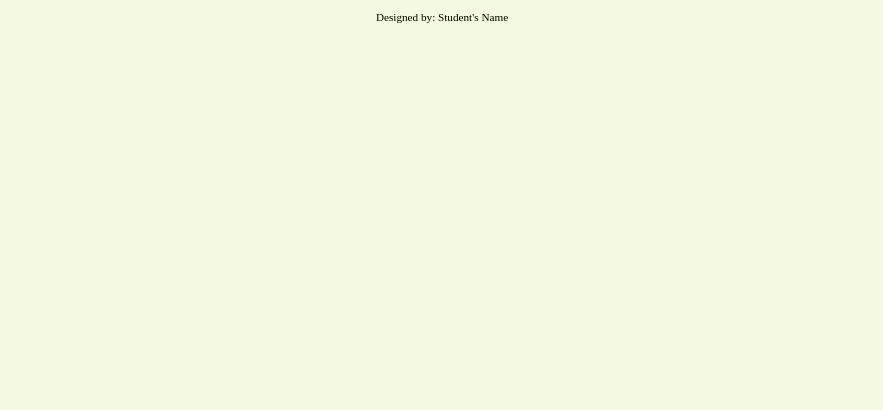
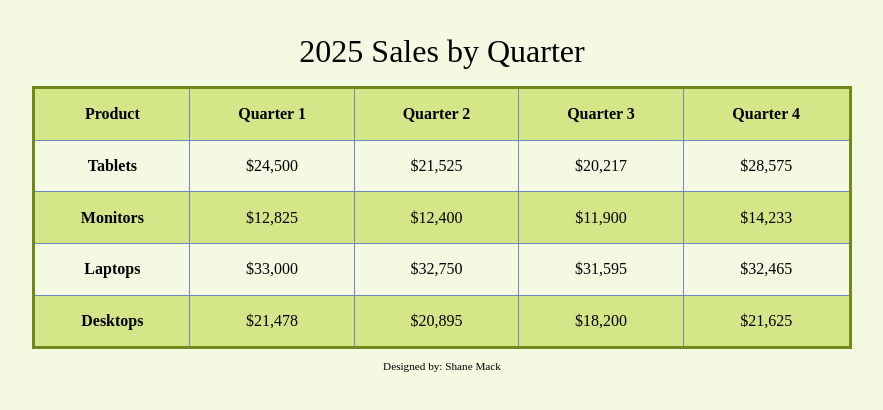
Before and after one commit to smack926/ch8-apply-extend-analyze, a plain HTML site: page analyze apply extend-3/apply/index.html in a window 1280 px wide. Shown: the whole page, without its empty margins (198-1081 px from the left). Drawn offline with Linux system fonts and the light colour scheme.

Commit message:
finished

```diff
--- a/analyze apply extend-3/apply/css/apply08.css
+++ b/analyze apply extend-3/apply/css/apply08.css
@@ -1,7 +1,7 @@
 /*
-Author:
-Date:
-File Name:
+Author: Shane Mack
+Date: 4/21/2024
+File Name: apply08.css
 */
 
 /* CSS Reset */
@@ -27,3 +27,42 @@ footer {
 	font-size: .70em;
 	text-align: center;
 }
+
+/* Style rule for the table element */
+table {
+    width: 80%;
+    margin: 0 auto;
+    border: 3px solid #71881b;
+    border-collapse: collapse; /* Collapse the borders */
+    padding: 2%; /* Set padding to 2% */
+}
+
+/* Style rule for table row */
+tr {
+    padding: 2%; /* Set padding to 2% */
+}
+
+/* Style rule for table header cells */
+th {
+    padding: 2%; /* Set padding to 2% */
+    border: 1px solid #7188bb; /* Set border */
+}
+
+/* Style rule for table data cells */
+td {
+    padding: 2%; /* Set padding to 2% */
+    border: 1px solid #7188bb; /* Set border */
+    text-align: center; /* Center-align text */
+}
+
+/* Style rule for the caption element */
+caption {
+    font-size: 2em; /* Set font size to 2em */
+    padding: 2%; /* Set padding to 2% */
+    margin-top: 2%; /* Set top margin to 2% */
+}
+
+/* Style rule for odd rows */
+tr:nth-child(odd) {
+    background-color: #d3e788; /* Set background color to #d3e788 */
+}
--- a/analyze apply extend-3/apply/index.html
+++ b/analyze apply extend-3/apply/index.html
@@ -1,5 +1,5 @@
 <!DOCTYPE html>
-<!-- Student's Name, Today's Date -->
+<!-- Shane Mack, 4/21/2024 -->
 <html lang="en">
 <head>
 	<title></title>
@@ -12,12 +12,55 @@
 
         <!-- Use the main area to add the main content of the webpage -->
 	   <main>
-
+           <table>
+               <caption>2025 Sales by Quarter</caption>
+               <!-- Row 1 -->
+               <tr><!-- Row 1 -->
+                   <th>Product</th>
+                   <th>Quarter 1</th>
+                   <th>Quarter 2</th>
+                   <th>Quarter 3</th>
+                   <th>Quarter 4</th>
+               </tr>
+               <!-- Row 2 -->
+               <tr><!-- Row 2 -->
+                   <th>Tablets</th>
+                   <td>&#36;24,500</td>
+                   <td>&#36;21,525</td>
+                   <td>&#36;20,217</td>
+                   <td>&#36;28,575</td>
+               </tr>
+               <!-- Row 3 -->
+               <tr><!-- Row 3 -->
+                   <th>Monitors</th>
+                   <td>&#36;12,825</td>
+                   <td>&#36;12,400</td>
+                   <td>&#36;11,900</td>
+                   <td>&#36;14,233</td>
+               </tr>
+               <!-- Row 4 -->
+               <tr><!-- Row 4 -->
+                   <th>Laptops</th>
+                   <td>&#36;33,000</td>
+                   <td>&#36;32,750</td>
+                   <td>&#36;31,595</td>
+                   <td>&#36;32,465</td>
+               </tr>
+               <!-- Row 5 -->
+               <tr><!-- Row 5 -->
+                   <th>Desktops</th>
+                   <td>&#36;21,478</td>
+                   <td>&#36;20,895</td>
+                   <td>&#36;18,200</td>
+                   <td>&#36;21,625</td>
+               </tr>
+               <!-- Table content goes here -->
+           </table>
         </main>
 
         <!-- Use the footer area to add webpage footer content -->
         <footer>
-            <p>Designed by: Student's Name</p>
+            <p>Designed by: Shane Mack</p>
         </footer>
 
 	</div>
--- /dev/null
+++ b/analyze apply extend-3/extend/css/styles08.css
@@ -0,0 +1,39 @@
+/* Shane Mack, 4/21/2024 */
+body {
+    font-family: Arial, sans-serif; /* Sans-serif font */
+}
+
+table {
+    width: 80%;
+    margin: 0 auto;
+    border: 5px solid #fd4d0c; /* Table border color */
+    border-collapse: collapse;
+    box-shadow: 10px 10px 20px #792101; /* Box shadow color */
+}
+
+caption {
+    font-size: 2em;
+    padding: 2%;
+    margin-top: 2%;
+}
+
+th, td {
+    border: 1px solid #a22c02; /* Table data border color */
+    padding: 10px;
+}
+
+th {
+    background-color: #fd4d0c; /* Header background color */
+}
+
+tr:nth-child(odd) {
+    background-color: #fe9772; /* Odd rows background color */
+}
+
+td[colspan] {
+    text-align: center;
+}
+
+td[rowspan] {
+    vertical-align: top;
+}
```
Also changed, not shown: analyze apply extend-3/analyze/analyze08.html (+34 -3 lines), analyze apply extend-3/analyze/css/styles08.css (+41 -3 lines), analyze apply extend-3/extend/extend08.html (added, +59 -0 lines), analyze apply extend-3/extend/No Data Files for CH8 Extend.txt (deleted).
